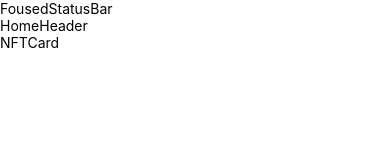
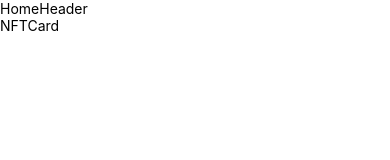
Before and after one commit to webroyit/4n1m9a-NFT-Marketplace-App, a React Native app: screen /Home in a window 390 px wide. Shown: the top 160 px of the page. Built offline with nearby package versions, Linux system fonts and the light colour scheme.

Commit message:
Add Foused Status Bar

```diff
--- a/components/FousedStatusBar.js
+++ b/components/FousedStatusBar.js
@@ -1,12 +1,12 @@
-import { View, Text } from 'react-native'
-import React from 'react'
+import { StatusBar } from 'react-native';
+import { useIsFocused } from '@react-navigation/core';
+import React from 'react';
 
-const FousedStatusBar = () => {
-  return (
-    <View>
-      <Text>FousedStatusBar</Text>
-    </View>
-  )
+const FousedStatusBar = (props) => {
+  // This is a hook that gives us informatin on the status bar
+  const isFocused = useIsFocused();
+
+  return isFocused ? <StatusBar animated={true} {...props} /> : null;
 }
 
-export default FousedStatusBar
+export default FousedStatusBar;
--- a/screens/Home.js
+++ b/screens/Home.js
@@ -7,7 +7,7 @@
 const Home = () => {
   return (
     <SafeAreaView style={{ flex: 1 }}>
-      <FousedStatusBar />
+      <FousedStatusBar background={COLORS.primary} />
       <HomeHeader />
       <NFTCard />
     </SafeAreaView>
```
